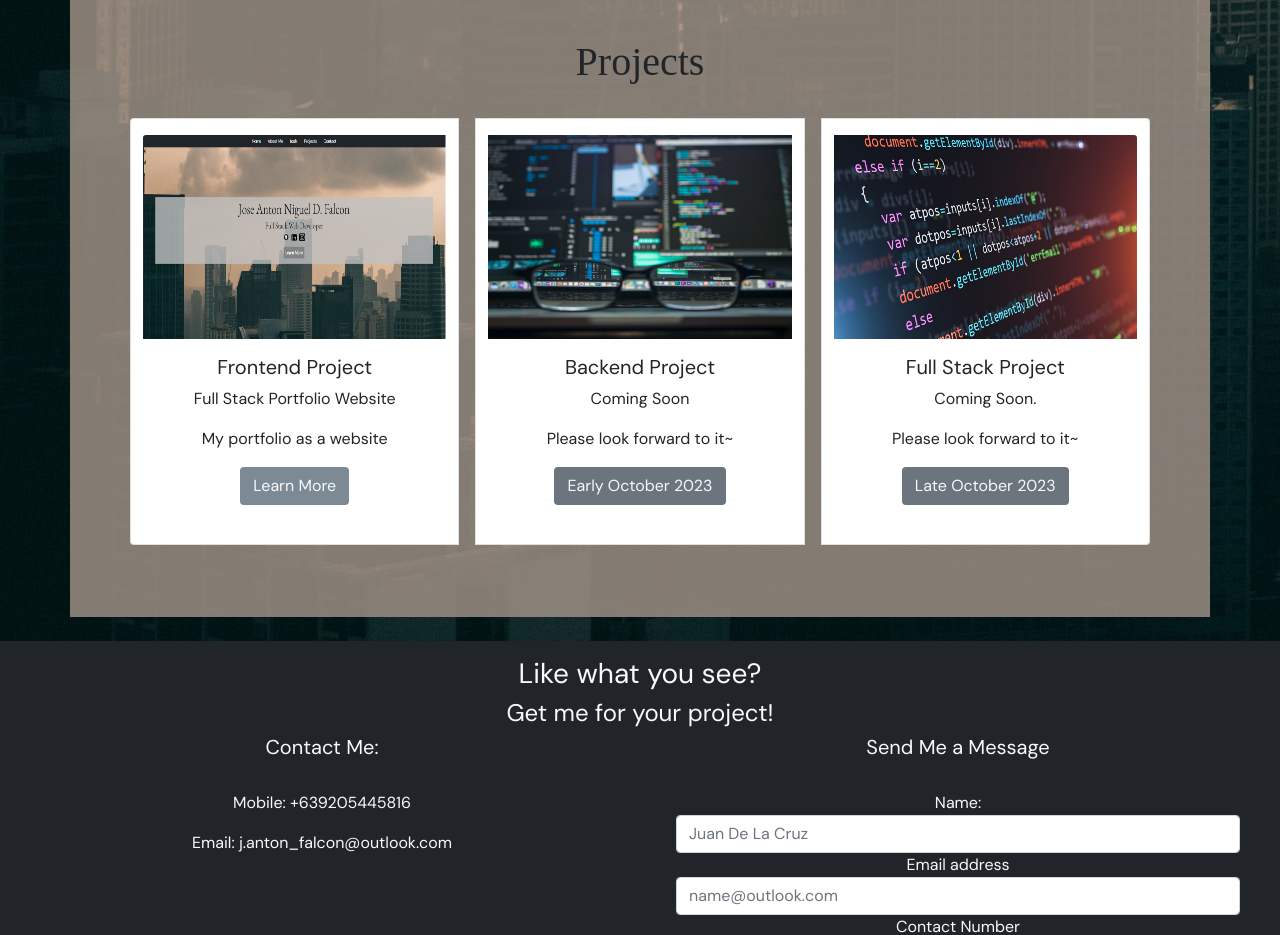
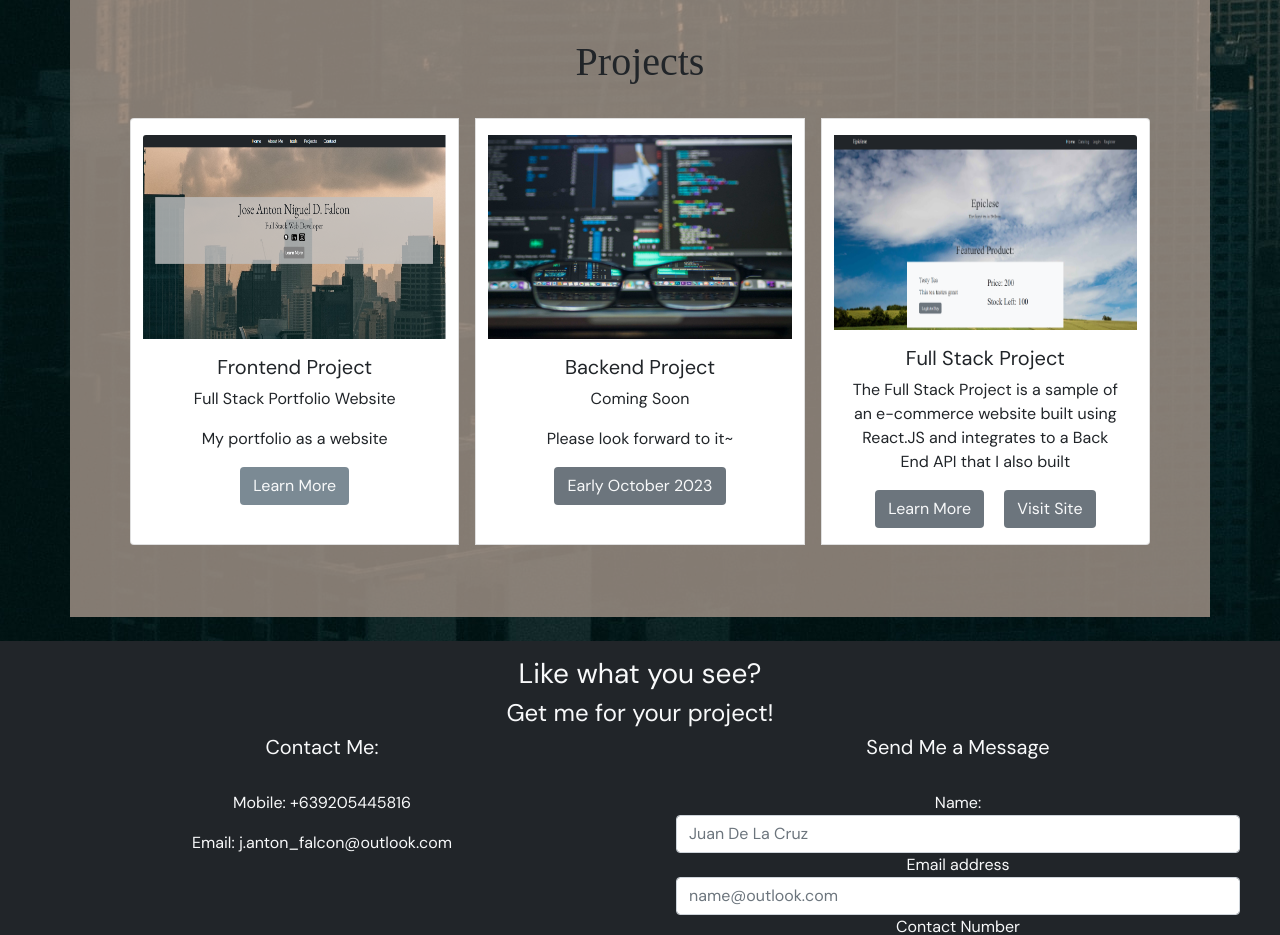
Before and after one commit to NidFalcon/webportfolio, a plain HTML site: page index.html in a window 1280 px wide. Shown: the part 1776-2711 px from the top of the page. Drawn offline with nearby package versions, Linux system fonts and the light colour scheme; a web font is replaced by a local one.

Commit message:
Added link to Full Stack Application

```diff
--- a/index.html
+++ b/index.html
@@ -251,12 +251,12 @@
 				<!-- Full Stack -->
 
 				<div class="card col-12 col-md-4 pt-3">
-					<img class="card-img-top img-card-fluid" src="./img/projects/project-FS.jpeg" alt="Card image cap">
+					<img class="card-img-top img-card-fluid" src="./img/projects/FS-Final.png" alt="Card image cap">
 					<div class="card-body">
 						<h5 class="card-title">Full Stack Project</h5>
-						<p class="card-text">Coming Soon.</p>
-						<p class="card-text">Please look forward to it~</p>
-						<button type="button" class="btn text-light bg-secondary" data-bs-toggle="modal" data-bs-target="#full-stack-project"> Late October 2023</button>
+						<p class="card-text">The Full Stack Project is a sample of an e-commerce website built using React.JS and integrates to a Back End API that I also built</p>
+						<button type="button" class="btn text-light bg-secondary" data-bs-toggle="modal" data-bs-target="#full-stack-project"> Learn More</button>
+						<a href="http://zuitt-bootcamp-prod-320-5730-falcon.s3-website.us-east-1.amazonaws.com/" target="_blank" class="btn text-light bg-secondary ms-3">Visit Site</a>
 					</div>
 				</div>
 			</div>
@@ -270,9 +270,9 @@
 							<button type="button" class="btn-close" data-bs-dismiss="modal" aria-label="Close"></button>
 						</div>
 						<div class="modal-body">
-							<img src="./img/projects/project-FS.jpeg" class="img-fluid">
-							<p class="pt-3">Thank you for your interest in this project. Regretfully, this project is still under development.</p>
-							<p class="text-success">Alternatively, you can contact me about a project you want developed </p>
+							<img src="./img/projects/FS-Final.png" class="img-fluid">
+							<p class="pt-3">This portfolio piece is a basic website built in conjunction with a back end application to create a basic e-commerce webiste.</p>
+							<p class="text-success">The entire website functions as a Single Page Application and has account functionalities such as login and administrator views to manage all the products</p>
 						</div>
 						<div class="modal-footer">
 							<button type="button" class="btn btn-secondary" data-bs-dismiss="modal">Close</button>
```
Also changed, not shown: img/projects/FS-Final.png (added).
